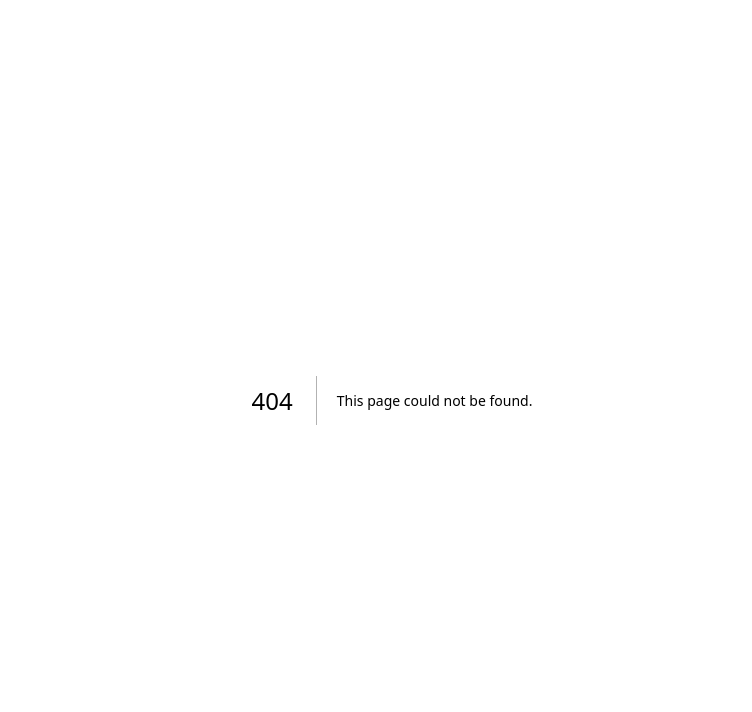
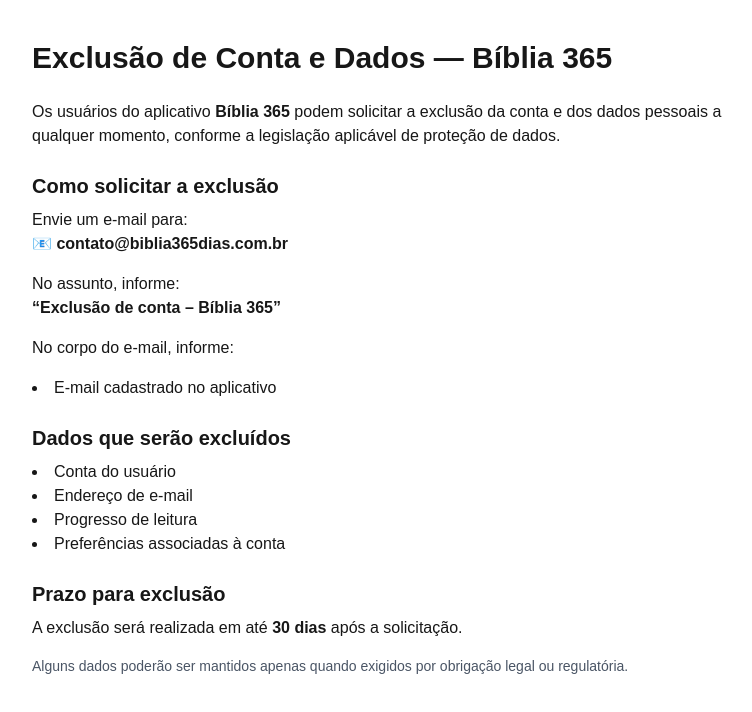
Before and after one commit to llopes0610/biblia-365-dias, a Next.js app: page /app/exclusao-de-conta in a window 1280 px wide. Before the commit this address had no page. Shown: the top 712 px of the page, without its empty margins (248-1000 px from the left). Built offline with nearby package versions, Linux system fonts and the light colour scheme.

Commit message:
exclusão de conta

```diff
--- /dev/null
+++ b/src/app/app/exclusao-de-conta/page.tsx
@@ -0,0 +1,70 @@
+export const metadata = {
+  title: "Exclusão de Conta e Dados | Bíblia 365",
+  description:
+    "Solicitação de exclusão de conta e dados pessoais do aplicativo Bíblia 365.",
+};
+
+export default function ExclusaoDeContaPage() {
+  return (
+    <main className="max-w-3xl mx-auto px-6 py-10">
+      <h1 className="text-3xl font-bold mb-6">
+        Exclusão de Conta e Dados — Bíblia 365
+      </h1>
+
+      <p className="mb-4">
+        Os usuários do aplicativo <strong>Bíblia 365</strong> podem solicitar a
+        exclusão da conta e dos dados pessoais a qualquer momento, conforme a
+        legislação aplicável de proteção de dados.
+      </p>
+
+      <h2 className="text-xl font-semibold mt-6 mb-2">
+        Como solicitar a exclusão
+      </h2>
+
+      <p className="mb-4">
+        Envie um e-mail para:
+        <br />
+        <strong>📧 contato@biblia365dias.com.br</strong>
+      </p>
+
+      <p className="mb-4">
+        No assunto, informe:
+        <br />
+        <strong>“Exclusão de conta – Bíblia 365”</strong>
+      </p>
+
+      <p className="mb-4">
+        No corpo do e-mail, informe:
+      </p>
+
+      <ul className="list-disc list-inside mb-6">
+        <li>E-mail cadastrado no aplicativo</li>
+      </ul>
+
+      <h2 className="text-xl font-semibold mt-6 mb-2">
+        Dados que serão excluídos
+      </h2>
+
+      <ul className="list-disc list-inside mb-6">
+        <li>Conta do usuário</li>
+        <li>Endereço de e-mail</li>
+        <li>Progresso de leitura</li>
+        <li>Preferências associadas à conta</li>
+      </ul>
+
+      <h2 className="text-xl font-semibold mt-6 mb-2">
+        Prazo para exclusão
+      </h2>
+
+      <p className="mb-4">
+        A exclusão será realizada em até <strong>30 dias</strong> após a
+        solicitação.
+      </p>
+
+      <p className="text-sm text-gray-600">
+        Alguns dados poderão ser mantidos apenas quando exigidos por obrigação
+        legal ou regulatória.
+      </p>
+    </main>
+  );
+}
```
